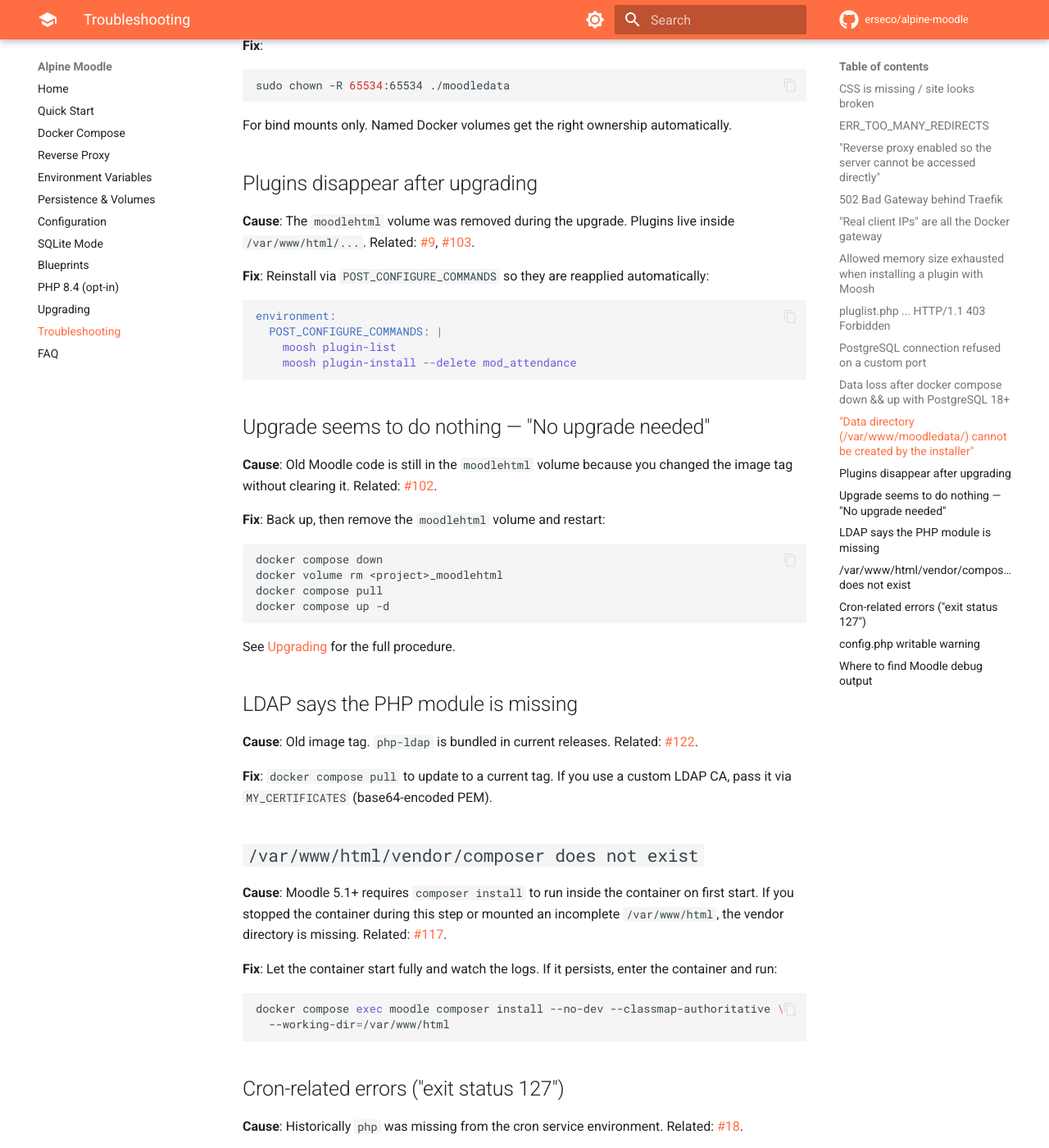
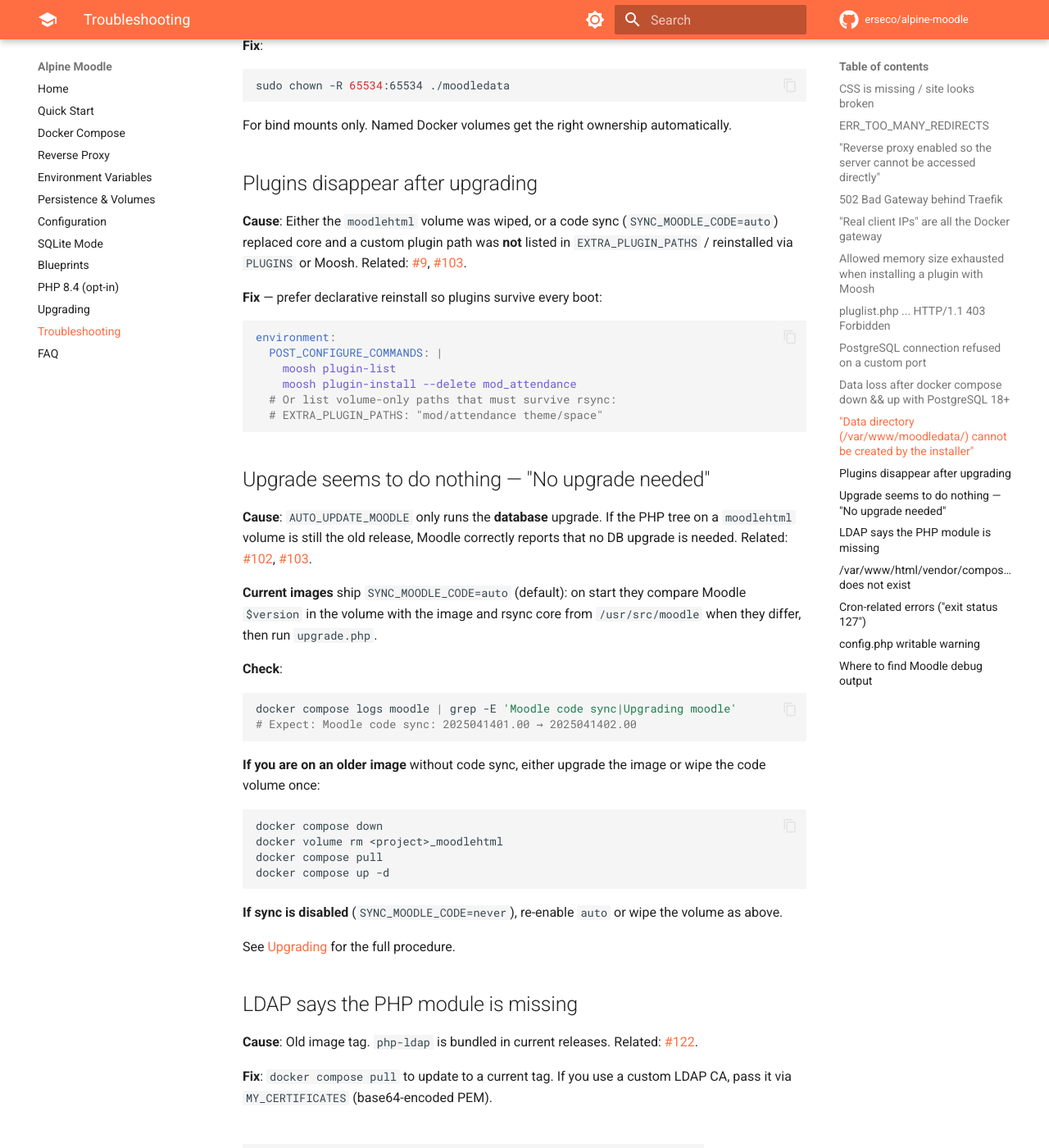
Before and after one commit to erseco/alpine-moodle, an MkDocs documentation site: the page built from docs/troubleshooting.md, in a window 1280 px wide and 1400 px high, scrolled down 3290 px. Shown: the whole window at 82% size. Built offline with MkDocs 1.6.1 and Material for MkDocs 9.7.7, drawn with Linux system fonts in a browser that asks for light colours; comment, search, counter and statistics services are not loaded.

Commit message:
docs: highlight version-aware Moodle code sync in README and site docs
Make SYNC_MOODLE_CODE / EXTRA_PLUGIN_PATHS discoverable from the README
quick-start path, key features, docker-compose examples, configuration,
environment-variables, troubleshooting, and the docs index.

````diff
--- a/docs/troubleshooting.md
+++ b/docs/troubleshooting.md
@@ -132,22 +132,33 @@ For bind mounts only. Named Docker volumes get the right ownership automatically
 
 ## Plugins disappear after upgrading
 
-**Cause**: The `moodlehtml` volume was removed during the upgrade. Plugins live inside `/var/www/html/...`. Related: [#9](https://github.com/erseco/alpine-moodle/issues/9), [#103](https://github.com/erseco/alpine-moodle/issues/103).
+**Cause**: Either the `moodlehtml` volume was wiped, or a code sync (`SYNC_MOODLE_CODE=auto`) replaced core and a custom plugin path was **not** listed in `EXTRA_PLUGIN_PATHS` / reinstalled via `PLUGINS` or Moosh. Related: [#9](https://github.com/erseco/alpine-moodle/issues/9), [#103](https://github.com/erseco/alpine-moodle/issues/103).
 
-**Fix**: Reinstall via `POST_CONFIGURE_COMMANDS` so they are reapplied automatically:
+**Fix** — prefer declarative reinstall so plugins survive every boot:
 
 ```yaml
 environment:
   POST_CONFIGURE_COMMANDS: |
     moosh plugin-list
     moosh plugin-install --delete mod_attendance
+  # Or list volume-only paths that must survive rsync:
+  # EXTRA_PLUGIN_PATHS: "mod/attendance theme/space"
 ```
 
 ## Upgrade seems to do nothing — "No upgrade needed"
 
-**Cause**: Old Moodle code is still in the `moodlehtml` volume because you changed the image tag without clearing it. Related: [#102](https://github.com/erseco/alpine-moodle/issues/102).
+**Cause**: `AUTO_UPDATE_MOODLE` only runs the **database** upgrade. If the PHP tree on a `moodlehtml` volume is still the old release, Moodle correctly reports that no DB upgrade is needed. Related: [#102](https://github.com/erseco/alpine-moodle/issues/102), [#103](https://github.com/erseco/alpine-moodle/issues/103).
 
-**Fix**: Back up, then remove the `moodlehtml` volume and restart:
+**Current images** ship `SYNC_MOODLE_CODE=auto` (default): on start they compare Moodle `$version` in the volume with the image and rsync core from `/usr/src/moodle` when they differ, then run `upgrade.php`.
+
+**Check**:
+
+```bash
+docker compose logs moodle | grep -E 'Moodle code sync|Upgrading moodle'
+# Expect: Moodle code sync: 2025041401.00 → 2025041402.00
+```
+
+**If you are on an older image** without code sync, either upgrade the image or wipe the code volume once:
 
 ```bash
 docker compose down
@@ -155,6 +166,8 @@ docker volume rm <project>_moodlehtml
 docker compose pull
 docker compose up -d
 ```
+
+**If sync is disabled** (`SYNC_MOODLE_CODE=never`), re-enable `auto` or wipe the volume as above.
 
 See [Upgrading](upgrading.md) for the full procedure.
 
````
Also changed, not shown: README.md (+32 -1 lines), docs/configuration.md (+12 -0 lines), docs/docker-compose.md (+10 -1 lines), docs/environment-variables.md (+10 -1 lines), docs/index.md (+1 -0 lines).
